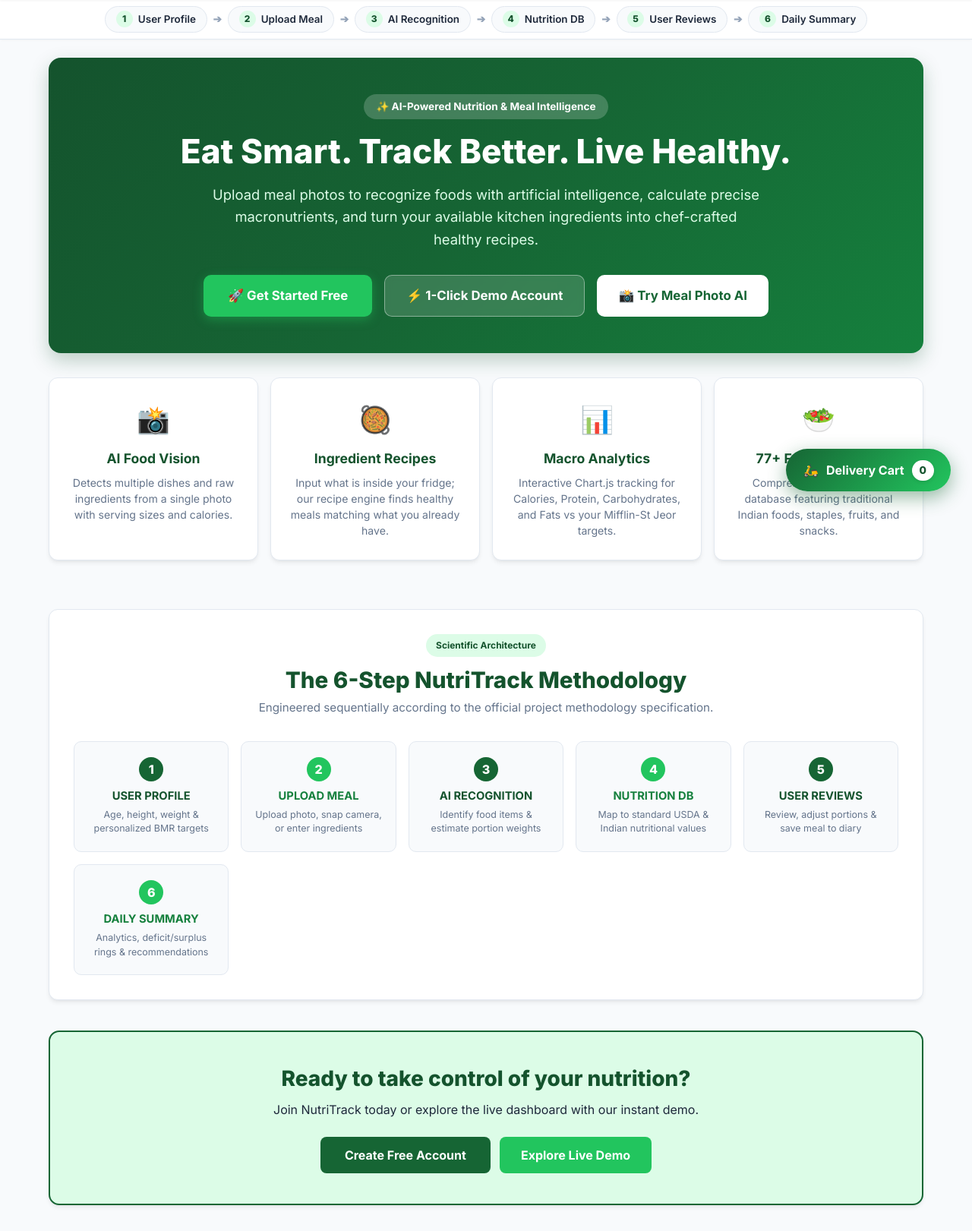
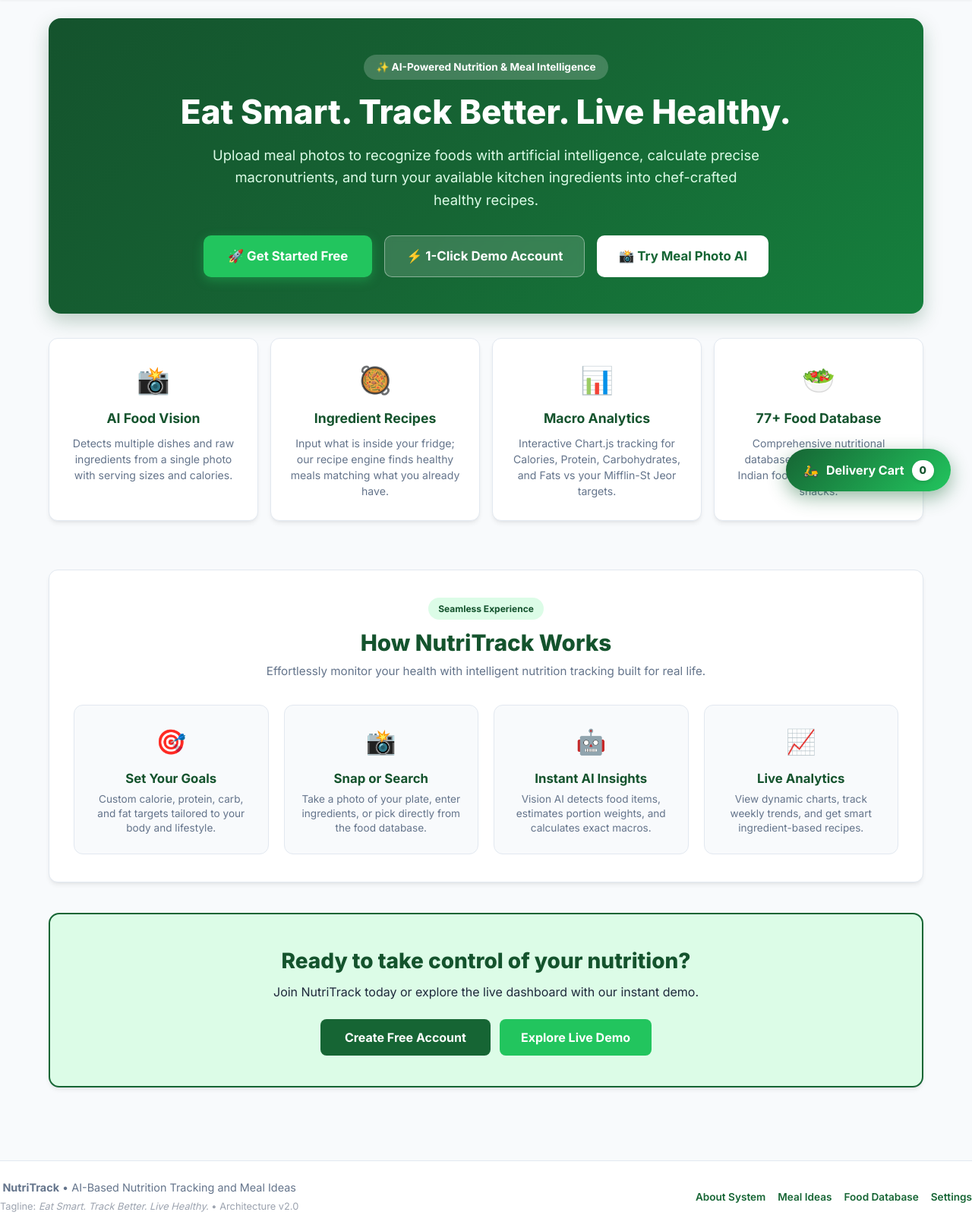
Before and after one commit to basavaraj-salagar/Nutri, a Flask app: page / in a window 1280 px wide. Shown: the part 125-1746 px from the top of the page at 76% size. After the commit the page ends 1721 px from the top, so only its background shows below. Run offline with Flask 3, Linux system fonts and the light colour scheme.

Commit message:
fix(ui): remove academic step-by-step PDF badges and methodology stepper in favor of modern clean SaaS interface

```diff
--- a/templates/base.html
+++ b/templates/base.html
@@ -119,46 +119,6 @@
         </div>
     </header>
 
-    <!-- Serial Methodology Workflow Stepper (6 Sequential Steps from nutri.py) -->
-    <div class="methodology-stepper-wrapper">
-        <div class="methodology-stepper">
-            <a href="{{ url_for('profile_view') }}" class="step-chip {% if active_page == 'profile' %}active{% endif %}" title="Step 1: User Profile & Goals">
-                <span class="step-badge">1</span>
-                <span class="step-title">User Profile</span>
-            </a>
-            <span class="step-separator">➔</span>
-
-            <a href="{{ url_for('upload_view') }}" class="step-chip {% if active_page == 'upload' %}active{% endif %}" title="Step 2: Upload Meal Photo or Ingredients">
-                <span class="step-badge">2</span>
-                <span class="step-title">Upload Meal</span>
-            </a>
-            <span class="step-separator">➔</span>
-
-            <a href="{{ url_for('upload_view') }}#analyze" class="step-chip {% if active_page == 'upload' %}active{% endif %}" title="Step 3: AI Food Recognition & Portions">
-                <span class="step-badge">3</span>
-                <span class="step-title">AI Recognition</span>
-            </a>
-            <span class="step-separator">➔</span>
-
-            <a href="{{ url_for('database_view') }}" class="step-chip {% if active_page == 'database' %}active{% endif %}" title="Step 4: Nutrition Database & Calories">
-                <span class="step-badge">4</span>
-                <span class="step-title">Nutrition DB</span>
-            </a>
-            <span class="step-separator">➔</span>
-
-            <a href="{{ url_for('upload_view') }}#nutrition_analysis_results" class="step-chip {% if active_page == 'review' or active_page == 'upload' %}active{% endif %}" title="Step 5: User Reviews & Portion Adjustment">
-                <span class="step-badge">5</span>
-                <span class="step-title">User Reviews</span>
-            </a>
-            <span class="step-separator">➔</span>
-
-            <a href="{{ url_for('dashboard_view' if is_logged_in else 'summary_view') }}" class="step-chip {% if active_page == 'summary' or active_page == 'dashboard' %}active{% endif %}" title="Step 6: Personalized Daily Summary & Recommendations">
-                <span class="step-badge">6</span>
-                <span class="step-title">Daily Summary</span>
-            </a>
-        </div>
-    </div>
-
     <!-- Main Content Container -->
     <main class="main-content">
         <!-- Flash Messages -->
--- a/templates/landing.html
+++ b/templates/landing.html
@@ -63,55 +63,43 @@
     </div>
 </div>
 
-<!-- 6 Methodology Steps Banner -->
-<div class="card" style="margin-bottom: 2.5rem; padding: 2rem;">
+<!-- How NutriTrack Works -->
+<div class="card" style="margin-bottom: 2.5rem; padding: 2.25rem 2rem;">
     <div style="text-align: center; margin-bottom: 2rem;">
         <span class="badge" style="background: var(--primary-light); color: var(--primary-dark); font-weight: 700; padding: 0.35rem 0.8rem; border-radius: 20px;">
-            Scientific Architecture
+            Seamless Experience
         </span>
         <h2 style="color: var(--primary-dark); font-size: 1.85rem; font-weight: 800; margin-top: 0.5rem;">
-            The 6-Step NutriTrack Methodology
+            How NutriTrack Works
         </h2>
         <p style="color: var(--text-muted); font-size: 0.95rem; max-width: 600px; margin: 0.25rem auto 0 auto;">
-            Engineered sequentially according to the official project methodology specification.
+            Effortlessly monitor your health with intelligent nutrition tracking built for real life.
         </p>
     </div>
 
-    <div style="display: grid; grid-template-columns: repeat(auto-fit, minmax(170px, 1fr)); gap: 1rem;">
-        <div style="background: #f8fafc; border: 1px solid var(--border); border-radius: 10px; padding: 1.25rem 1rem; text-align: center;">
-            <div style="width: 32px; height: 32px; border-radius: 50%; background: var(--primary); color: #fff; font-weight: 800; display: flex; align-items: center; justify-content: center; margin: 0 auto 0.5rem auto;">1</div>
-            <strong style="color: var(--primary-dark); font-size: 0.92rem; display: block;">USER PROFILE</strong>
-            <span style="font-size: 0.78rem; color: var(--text-muted); display: block; margin-top: 0.3rem;">Age, height, weight & personalized BMR targets</span>
+    <div style="display: grid; grid-template-columns: repeat(auto-fit, minmax(220px, 1fr)); gap: 1.25rem;">
+        <div style="background: #f8fafc; border: 1px solid var(--border); border-radius: 12px; padding: 1.5rem 1.25rem; text-align: center;">
+            <div style="font-size: 2rem; margin-bottom: 0.75rem;">🎯</div>
+            <strong style="color: var(--primary-dark); font-size: 1.05rem; display: block; margin-bottom: 0.35rem;">Set Your Goals</strong>
+            <span style="font-size: 0.85rem; color: var(--text-muted); display: block; line-height: 1.4;">Custom calorie, protein, carb, and fat targets tailored to your body and lifestyle.</span>
         </div>
 
-        <div style="background: #f8fafc; border: 1px solid var(--border); border-radius: 10px; padding: 1.25rem 1rem; text-align: center;">
-            <div style="width: 32px; height: 32px; border-radius: 50%; background: #22c55e; color: #fff; font-weight: 800; display: flex; align-items: center; justify-content: center; margin: 0 auto 0.5rem auto;">2</div>
-            <strong style="color: #15803d; font-size: 0.92rem; display: block;">UPLOAD MEAL</strong>
-            <span style="font-size: 0.78rem; color: var(--text-muted); display: block; margin-top: 0.3rem;">Upload photo, snap camera, or enter ingredients</span>
+        <div style="background: #f8fafc; border: 1px solid var(--border); border-radius: 12px; padding: 1.5rem 1.25rem; text-align: center;">
+            <div style="font-size: 2rem; margin-bottom: 0.75rem;">📸</div>
+            <strong style="color: var(--primary-dark); font-size: 1.05rem; display: block; margin-bottom: 0.35rem;">Snap or Search</strong>
+            <span style="font-size: 0.85rem; color: var(--text-muted); display: block; line-height: 1.4;">Take a photo of your plate, enter ingredients, or pick directly from the food database.</span>
         </div>
 
-        <div style="background: #f8fafc; border: 1px solid var(--border); border-radius: 10px; padding: 1.25rem 1rem; text-align: center;">
-            <div style="width: 32px; height: 32px; border-radius: 50%; background: var(--primary); color: #fff; font-weight: 800; display: flex; align-items: center; justify-content: center; margin: 0 auto 0.5rem auto;">3</div>
-            <strong style="color: var(--primary-dark); font-size: 0.92rem; display: block;">AI RECOGNITION</strong>
-            <span style="font-size: 0.78rem; color: var(--text-muted); display: block; margin-top: 0.3rem;">Identify food items & estimate portion weights</span>
+        <div style="background: #f8fafc; border: 1px solid var(--border); border-radius: 12px; padding: 1.5rem 1.25rem; text-align: center;">
+            <div style="font-size: 2rem; margin-bottom: 0.75rem;">🤖</div>
+            <strong style="color: var(--primary-dark); font-size: 1.05rem; display: block; margin-bottom: 0.35rem;">Instant AI Insights</strong>
+            <span style="font-size: 0.85rem; color: var(--text-muted); display: block; line-height: 1.4;">Vision AI detects food items, estimates portion weights, and calculates exact macros.</span>
         </div>
 
-        <div style="background: #f8fafc; border: 1px solid var(--border); border-radius: 10px; padding: 1.25rem 1rem; text-align: center;">
-            <div style="width: 32px; height: 32px; border-radius: 50%; background: #22c55e; color: #fff; font-weight: 800; display: flex; align-items: center; justify-content: center; margin: 0 auto 0.5rem auto;">4</div>
-            <strong style="color: #15803d; font-size: 0.92rem; display: block;">NUTRITION DB</strong>
-            <span style="font-size: 0.78rem; color: var(--text-muted); display: block; margin-top: 0.3rem;">Map to standard USDA & Indian nutritional values</span>
-        </div>
-
-        <div style="background: #f8fafc; border: 1px solid var(--border); border-radius: 10px; padding: 1.25rem 1rem; text-align: center;">
-            <div style="width: 32px; height: 32px; border-radius: 50%; background: var(--primary); color: #fff; font-weight: 800; display: flex; align-items: center; justify-content: center; margin: 0 auto 0.5rem auto;">5</div>
-            <strong style="color: var(--primary-dark); font-size: 0.92rem; display: block;">USER REVIEWS</strong>
-            <span style="font-size: 0.78rem; color: var(--text-muted); display: block; margin-top: 0.3rem;">Review, adjust portions & save meal to diary</span>
-        </div>
-
-        <div style="background: #f8fafc; border: 1px solid var(--border); border-radius: 10px; padding: 1.25rem 1rem; text-align: center;">
-            <div style="width: 32px; height: 32px; border-radius: 50%; background: #22c55e; color: #fff; font-weight: 800; display: flex; align-items: center; justify-content: center; margin: 0 auto 0.5rem auto;">6</div>
-            <strong style="color: #15803d; font-size: 0.92rem; display: block;">DAILY SUMMARY</strong>
-            <span style="font-size: 0.78rem; color: var(--text-muted); display: block; margin-top: 0.3rem;">Analytics, deficit/surplus rings & recommendations</span>
+        <div style="background: #f8fafc; border: 1px solid var(--border); border-radius: 12px; padding: 1.5rem 1.25rem; text-align: center;">
+            <div style="font-size: 2rem; margin-bottom: 0.75rem;">📈</div>
+            <strong style="color: var(--primary-dark); font-size: 1.05rem; display: block; margin-bottom: 0.35rem;">Live Analytics</strong>
+            <span style="font-size: 0.85rem; color: var(--text-muted); display: block; line-height: 1.4;">View dynamic charts, track weekly trends, and get smart ingredient-based recipes.</span>
         </div>
     </div>
 </div>
--- a/templates/profile.html
+++ b/templates/profile.html
@@ -4,7 +4,7 @@
 
 {% block content %}
 <div class="page-header">
-    <h1>👤 Step 1: User Profile & Goals</h1>
+    <h1>👤 Profile & Nutrition Targets</h1>
     <p>Configure your age, height, weight, and fitness targets to calculate your personalized daily nutrition targets.</p>
 </div>
 
@@ -137,7 +137,7 @@
 
             <div style="margin-top: 1.5rem; display: flex; justify-content: flex-end;">
                 <a href="{{ url_for('upload_view') }}" class="btn btn-primary" style="padding: 0.75rem 1.5rem; font-weight: 700; display: inline-flex; align-items: center; gap: 0.5rem; box-shadow: 0 4px 12px rgba(40,122,69,0.25);">
-                    Proceed to Step 2: Upload Meal ➔
+                    Log a Meal Now ➔
                 </a>
             </div>
         </div>
```
Also changed, not shown: database.py (+17 -33 lines), templates/about.html (+12 -12 lines), templates/database.html (+6 -6 lines), templates/review.html (+4 -4 lines), templates/summary.html (+6 -6 lines), templates/upload.html (+12 -15 lines), nutritrack.db.
